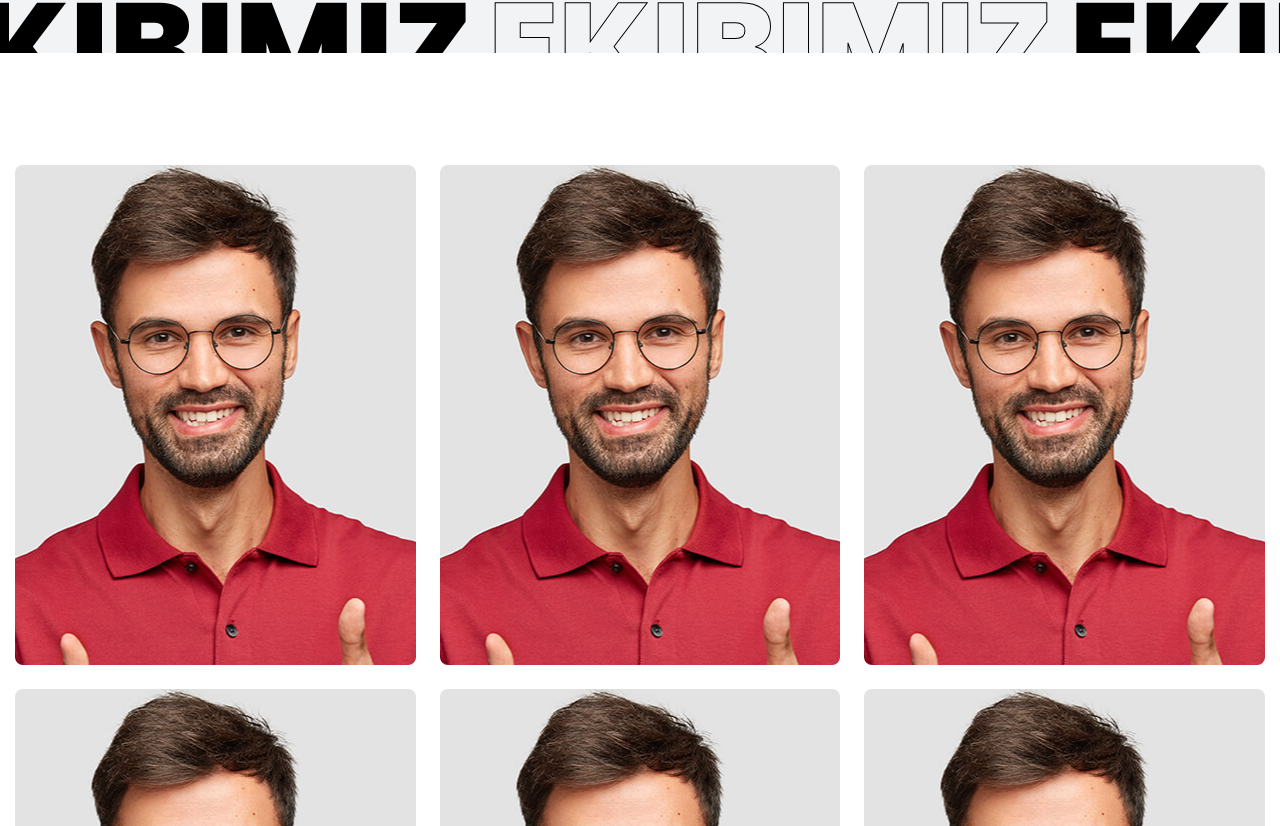
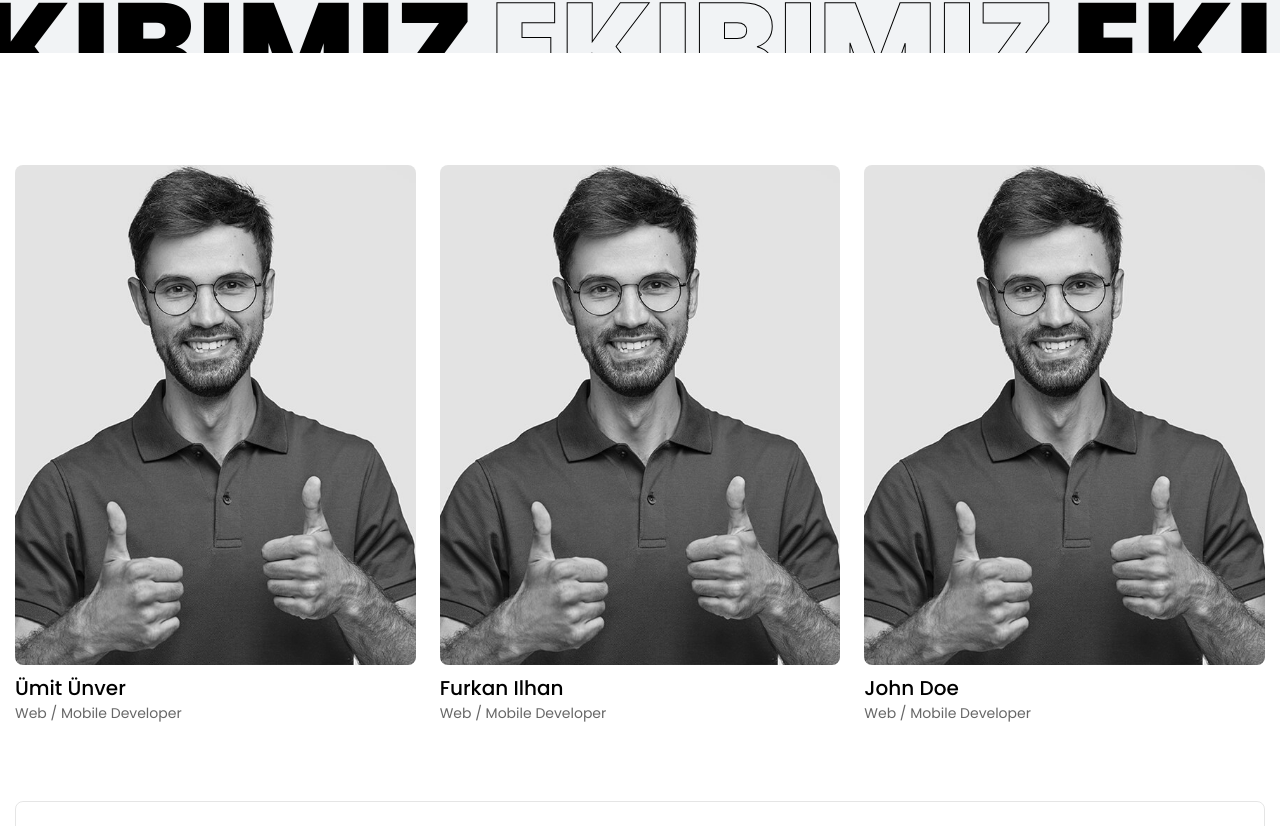
Before and after one commit to furkanqq/software-solutions, a Next.js app: page /team in a window 1280 px wide. Shown: the part 394-1220 px from the top of the page. Built offline with nearby package versions, Linux system fonts and the light colour scheme.

Commit message:
team page

```diff
--- a/pages/home/index.tsx
+++ b/pages/home/index.tsx
@@ -15,7 +15,6 @@ import XFooter from '@/src/composite/XFooter';
 import XHeader from '@/src/composite/XHeader';
 
 import Layouts from '@/src/layouts';
-import { useState } from 'react';
 
 export default function HomePage() {
   return (
@@ -30,8 +29,8 @@ export default function HomePage() {
                 <br /> <span>CREATIVE</span> AGENCY
               </h1>
               <p>
-                Through our years of experience, we've also learned that while
-                each channel has its own set of advantages.
+                {`   Through our years of experience, we've also learned that while
+                each channel has its own set of advantages.`}
               </p>
               <div className={styles.watch}>
                 <span>Watch</span>
--- a/pages/team/index.tsx
+++ b/pages/team/index.tsx
@@ -1,13 +1,12 @@
 import styles from './index.module.scss';
 
 import { XPageTitle } from '@/src/components/XPageTitle';
+import { XTeamCard } from '@/src/components/XTeamCard';
 import Container from '@/src/components/XContainer';
-import { XImage } from '@/src/components/XImage';
 import XHeader from '@/src/composite/XHeader';
 import XFooter from '@/src/composite/XFooter';
 
 import Layouts from '@/src/layouts';
-import { XTeamCard } from '@/src/components/XTeamCard';
 
 export default function TeamPage() {
   return (
@@ -22,12 +21,18 @@ export default function TeamPage() {
         <section className={styles.wrapper}>
           <Container>
             <div className={styles.items}>
-              <XTeamCard />
-              <XTeamCard />
-              <XTeamCard />
-              <XTeamCard />
-              <XTeamCard />
-              <XTeamCard />
+              <XTeamCard
+                position="Web / Mobile Developer"
+                fullName="Ümit Ünver"
+              />
+              <XTeamCard
+                position="Web / Mobile Developer"
+                fullName="Furkan Ilhan"
+              />
+              <XTeamCard
+                position="Web / Mobile Developer"
+                fullName="John Doe"
+              />
             </div>
           </Container>
         </section>
--- a/src/components/XTeamCard/index.module.scss
+++ b/src/components/XTeamCard/index.module.scss
@@ -1,10 +1,60 @@
 .item {
+  position: relative;
+  height: 500px;
   width: 100%;
-  height: 500px;
-  border-radius: 8px;
-  background-position: center top;
 
-  img {
-    background-size: cover;
+  .image {
+    position: relative;
+    border-bottom: 0;
+    overflow: hidden;
+    height: 500px;
+    z-index: 0;
+    border-radius: 8px;
+    cursor: pointer;
+
+    &:hover {
+      img {
+        filter: none;
+      }
+    }
+
+    img {
+      width: 100%;
+      height: 100%;
+      -webkit-filter: grayscale(100%);
+      filter: grayscale(100%);
+      -webkit-transition: all .4s;
+      -o-transition: all .4s;
+      transition: all .4s;
+    }
+  }
+
+
+  .info {
+    margin-top: 8px;
+
+    .full_name {
+      font-size: 20px;
+      font-weight: 500;
+    }
+
+    .position {
+      color: rgba(var(--colors-dark), 0.6);
+    }
+  }
+
+
+}
+
+
+@keyframes slide-har {
+  0% {
+    -webkit-transform: translateX(0%);
+    transform: translateX(0%);
+  }
+
+  100% {
+    -webkit-transform: translateX(-100%);
+    transform: translateX(-100%);
   }
 }
--- a/src/components/XTeamCard/index.tsx
+++ b/src/components/XTeamCard/index.tsx
@@ -1,14 +1,22 @@
 import styles from './index.module.scss';
+
+import { XImage } from '../XImage';
 
 interface IProps {
   fullName: string;
-  title: string;
+  position: string;
 }
 
-export const XTeamCard: React.FC<IProps> = ({ fullName, title }) => {
+export const XTeamCard: React.FC<IProps> = ({ fullName, position }) => {
   return (
-    <div
-      style={{ backgroundImage: `url(${'/assets/team.jpeg'})` }}
-      className={styles.item}></div>
+    <div className={styles.item}>
+      <div className={styles.image}>
+        <XImage src="/assets/team.jpeg" alt="user" fill />
+      </div>
+      <div className={styles.info}>
+        <div className={styles.full_name}>{fullName}</div>
+        <div className={styles.position}>{position}</div>
+      </div>
+    </div>
   );
 };
```
